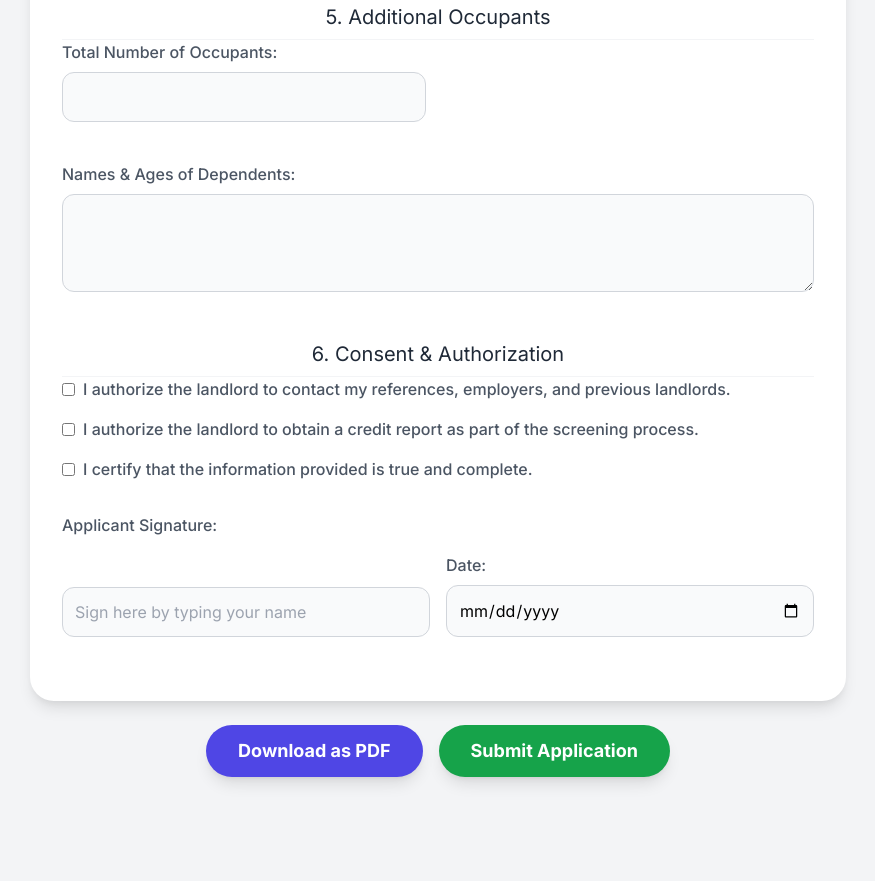
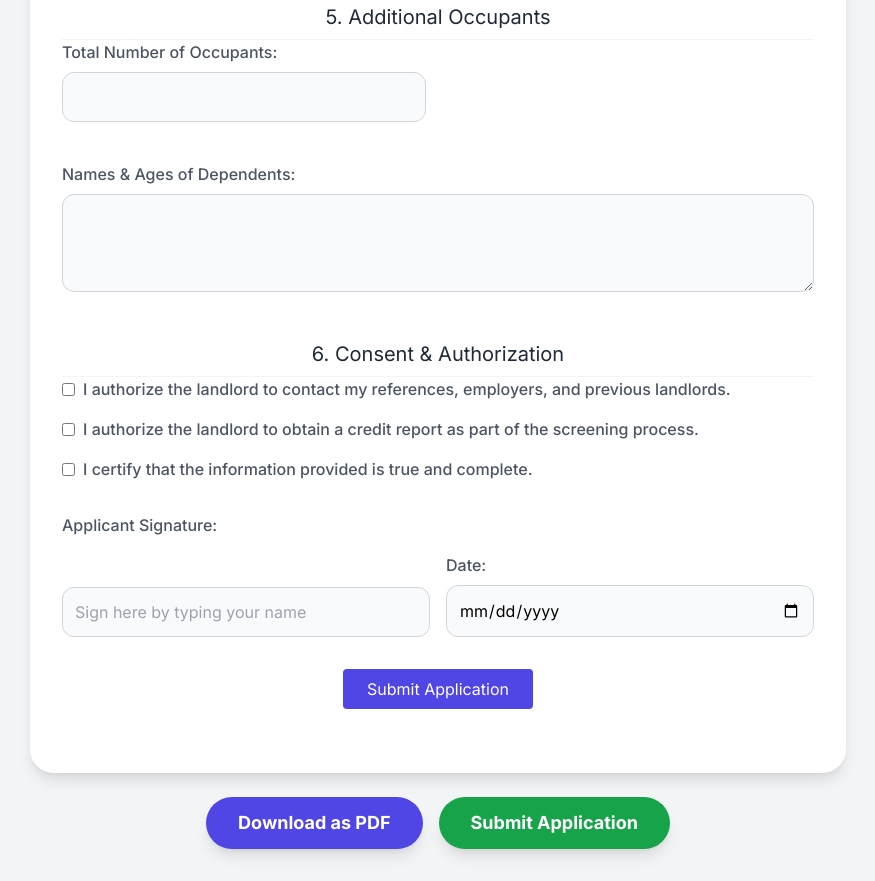
Before and after one commit to KostinRentals/rental-form-backend, a website: page index.html in a window 1280 px wide. Shown: the part 2377-3258 px from the top of the page, without its empty margins (202-1077 px from the left). Before the commit the page ends 3186 px from the top, so only its background shows below. Drawn offline with nearby package versions, Linux system fonts and the light colour scheme.

Commit message:
Add submit button to form to enable submission

```diff
--- a/index.html
+++ b/index.html
@@ -298,7 +298,10 @@
                 </div>
             </div>
         </div>
-        </form>
+                <div class="flex justify-center space-x-4 mt-6 mb-8">
+                    <button type="submit" class="px-6 py-2 bg-indigo-600 text-white rounded hover:bg-indigo-700 focus:outline-none focus:ring-2 focus:ring-indigo-400">Submit Application</button>
+                </div>
+            </form>
         <script>
             console.log('debug script loaded');
             document.addEventListener('DOMContentLoaded', function () {
```
